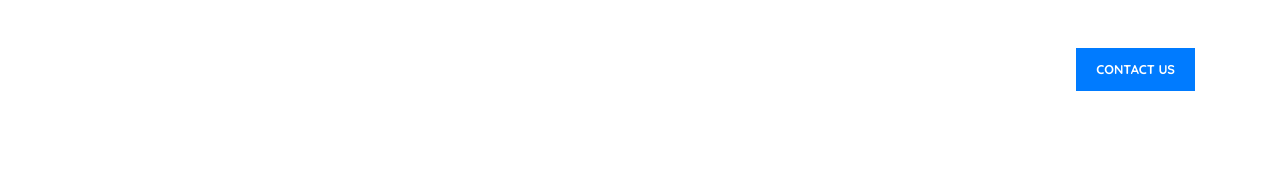
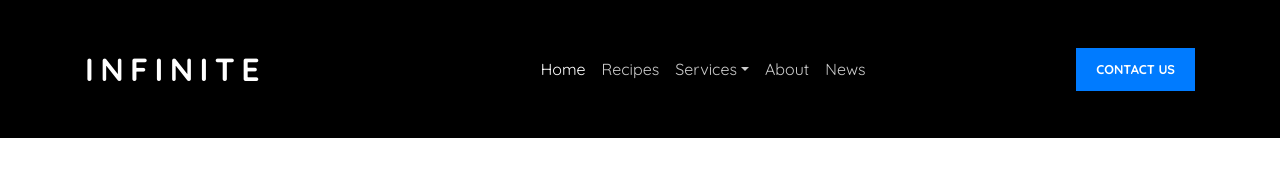
Before and after one commit to oriolmonllonch/infinite, an Eleventy site: page src/index.njk in a window 1280 px wide. Shown: the top 176 px of the page. Built offline with nearby package versions, Linux system fonts and the light colour scheme; Eleventy itself is replaced by a stand-in of ours; files that its build step writes are made by us from their sources.

Commit message:
Update nav.scss

```diff
--- a/src/styles/nav.scss
+++ b/src/styles/nav.scss
@@ -56,6 +56,9 @@ a {
 	background-repeat: no-repeat;
 }
 /* Header */
+.banner{
+    background-color: black;
+}
 header {
 	position: absolute;
 	top: 0;
```
